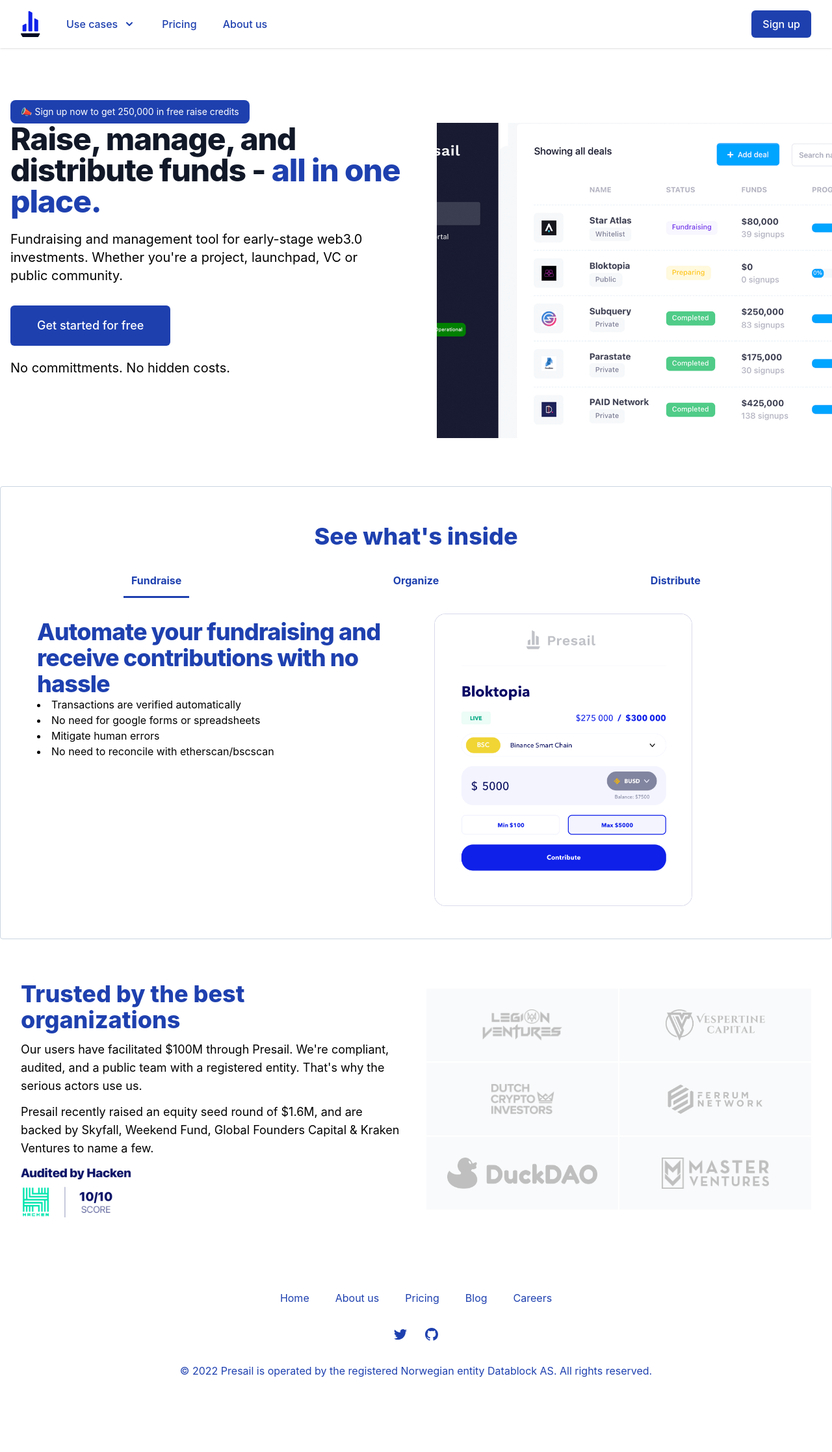
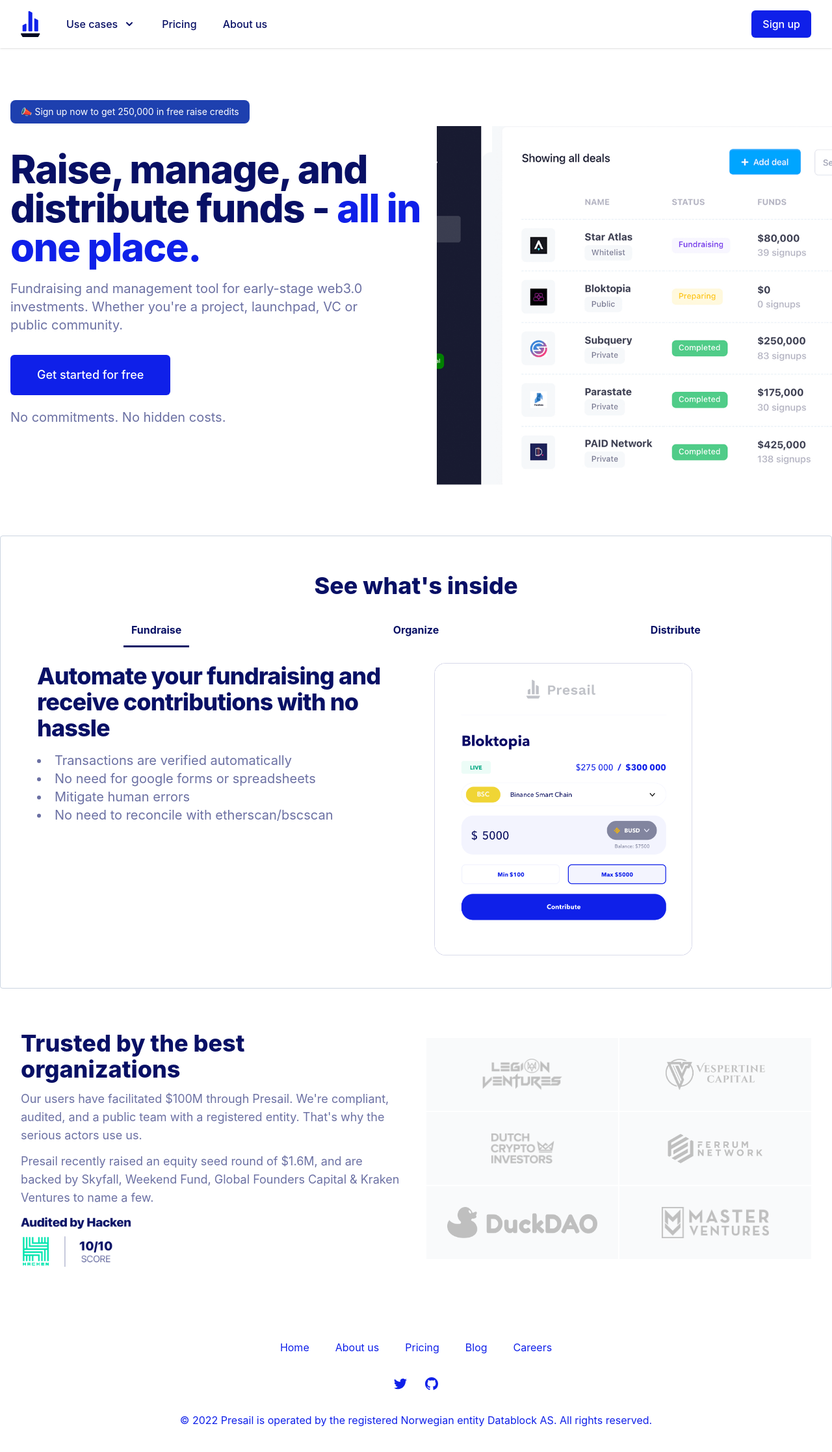
Before and after one commit to datablock-ai/presail-website, a Next.js app: page / in a window 1280 px wide. Shown: the top 2234 px of the page at 65% size. Before the commit the page ends 2169 px from the top, so only its background shows below. Built offline with nearby package versions, Linux system fonts and the light colour scheme.

Commit message:
Clean up

```diff
--- a/components/Clients.js
+++ b/components/Clients.js
@@ -4,13 +4,13 @@
       <div className="max-w-7xl mx-auto py-12 px-4 sm:px-6 lg:py-16 lg:px-8">
         <div className="lg:grid lg:grid-cols-2 lg:gap-8 lg:items-center">
           <div>
-            <h2 className="text-3xl font-extrabold text-blue-800 sm:text-4xl">
+            <h2 className="text-3xl font-extrabold text-deep sm:text-4xl">
               Trusted by the best organizations
             </h2>
-            <p className="mt-3 max-w-3xl text-lg text-black">
+            <p className="mt-3 max-w-3xl text-lg text-subgray">
               Our users have facilitated $100M through Presail. We're compliant, audited, and a public team with a registered entity. That's why the serious actors use us.
             </p>
-            <p className="mt-3 max-w-3xl text-lg text-black">
+            <p className="mt-3 max-w-3xl text-lg text-subgray">
               Presail recently raised an equity seed round of $1.6M, and are backed by Skyfall, Weekend Fund, Global Founders Capital & Kraken Ventures to name a few.
             </p>
             <img src="audited.png" className="h-20 mt-3" alt="Audited by Hacken" />
--- a/components/Employees.js
+++ b/components/Employees.js
@@ -1,4 +1,3 @@
-import Image from 'next/image'
 import { ChevronRightIcon } from '@heroicons/react/solid'
 const people = [
   {
--- a/components/Footer.js
+++ b/components/Footer.js
@@ -42,7 +42,7 @@
           {navigation.main.map((item) => (
             <div key={item.name} className="px-5 py-2">
               <Link href={item.href}>
-              <a className="text-base text-blue-800">
+              <a className="text-base text-main">
                 {item.name}
               </a>
               </Link>
@@ -51,13 +51,13 @@
         </nav>
         <div className="mt-8 flex justify-center space-x-6">
           {navigation.social.map((item) => (
-            <a key={item.name} href={item.href} className="text-blue-800">
+            <a key={item.name} href={item.href} className="text-main">
               <span className="sr-only">{item.name}</span>
               <item.icon className="h-6 w-6" aria-hidden="true" />
             </a>
           ))}
         </div>
-        <p className="mt-8 text-center text-base text-blue-800">&copy; 2022 Presail is operated by the registered Norwegian entity Datablock AS. All rights reserved.</p>
+        <p className="mt-8 text-center text-base text-main">&copy; 2022 Presail is operated by the registered Norwegian entity Datablock AS. All rights reserved.</p>
       </div>
     </footer>
   )
--- a/components/Header.js
+++ b/components/Header.js
@@ -68,7 +68,7 @@
             </Link>
           </div>
           <div className="-mr-2 -my-2 md:hidden">
-            <Popover.Button className="bg-blue-800 rounded-md p-2 inline-flex items-center justify-center text-white focus:outline-none focus:ring-2 focus:ring-inset">
+            <Popover.Button className="bg-deep rounded-md p-2 inline-flex items-center justify-center text-white focus:outline-none focus:ring-2 focus:ring-inset">
               <span className="sr-only">Open menu</span>
               <MenuIcon className="h-6 w-6" aria-hidden="true" />
             </Popover.Button>
@@ -80,14 +80,14 @@
                   <>
                     <Popover.Button
                       className={classNames(
-                        open ? 'text-blue-800' : 'text-blue-800',
+                        open ? 'text-deep' : 'text-deep',
                         'group bg-white rounded-md inline-flex items-center text-base font-medium focus:outline-none'
                       )}
                     >
                       <span>Use cases</span>
                       <ChevronDownIcon
                         className={classNames(
-                          open ? 'text-blue-800' : 'text-blue-800',
+                          open ? 'text-deep' : 'text-deep',
                           'ml-2 h-5 w-5'
                         )}
                         aria-hidden="true"
@@ -109,20 +109,20 @@
                             <a
                               key={item.name}
                               href={item.href}
-                              className="-m-3 p-3 flex flex-col justify-between rounded-lg hover:bg-background"
+                              className="-m-3 p-3 flex flex-col justify-between rounded-lg hover:bg-main"
                             >
                               <div className="flex md:h-full lg:flex-col">
                                 <div className="flex-shrink-0">
-                                  <span className="inline-flex items-center justify-center h-10 w-10 rounded-md bg-indigo-400 text-blue-800 sm:h-12 sm:w-12">
+                                  <span className="inline-flex items-center justify-center h-10 w-10 rounded-md bg-indigo-400 text-deep sm:h-12 sm:w-12">
                                     <item.icon className="h-6 w-6" aria-hidden="true" />
                                   </span>
                                 </div>
                                 <div className="ml-4 md:flex-1 md:flex md:flex-col md:justify-between lg:ml-0 lg:mt-4">
                                   <div>
-                                    <p className="text-base font-medium text-blue-800">{item.name}</p>
-                                    <p className="mt-1 text-sm text-indigo-400">{item.description}</p>
+                                    <p className="text-base font-medium text-deep">{item.name}</p>
+                                    <p className="mt-1 text-sm text-subgray">{item.description}</p>
                                   </div>
-                                  <p className="mt-2 text-sm font-medium text-indigo-400 lg:mt-4">
+                                  <p className="mt-2 text-sm font-medium text-deep lg:mt-4">
                                     Learn more <span aria-hidden="true">&rarr;</span>
                                   </p>
                                 </div>
@@ -130,16 +130,16 @@
                             </a>
                           ))}
                         </div>
-                        <div className="bg-blue-800">
+                        <div className="bg-main">
                           <div className="max-w-7xl mx-auto space-y-6 px-4 py-5 sm:flex sm:space-y-0 sm:space-x-10 sm:px-6 lg:px-8">
                             {callsToAction.map((item) => (
                               <div key={item.name} className="flow-root">
                                 <a
                                   href={item.href}
                                   target="_blank"
-                                  className="-m-3 p-3 flex items-center rounded-md text-base font-medium text-blue-800 bg-indigo-400"
+                                  className="-m-3 p-3 flex items-center rounded-md text-base font-medium text-deep bg-indigo-400"
                                 >
-                                  <item.icon className="flex-shrink-0 h-6 w-6 text-blue-800" aria-hidden="true" />
+                                  <item.icon className="flex-shrink-0 h-6 w-6 text-deep" aria-hidden="true" />
                                   <span className="ml-3">{item.name}</span>
                                 </a>
                               </div>
@@ -152,12 +152,12 @@
                 )}
               </Popover>
               <Link href="/pricing">
-                <a className="text-base font-medium text-blue-800">
+                <a className="text-base font-medium text-deep">
                   Pricing
                 </a>
               </Link>
               <Link href="/about">
-                <a className="text-base font-medium text-blue-800">
+                <a className="text-base font-medium text-deep">
                   About us
                 </a>
               </Link>
@@ -165,7 +165,7 @@
             <div className="flex items-center md:ml-12">
               <a
                 href="https://app.presail.com/onboarding"
-                className="ml-8 inline-flex items-center justify-center px-4 py-2 border border-transparent rounded-md shadow-sm text-base font-medium text-white bg-blue-800"
+                className="ml-8 inline-flex items-center justify-center px-4 py-2 border border-transparent rounded-md shadow-sm text-base font-medium text-white bg-main"
               >
                 Sign up
               </a>
@@ -198,7 +198,7 @@
                   />
                 </div>
                 <div className="-mr-2">
-                  <Popover.Button className="bg-blue-800 rounded-md p-2 inline-flex items-center justify-center text-white focus:outline-none focus:ring-2 focus:ring-inset focus:ring-indigo-500">
+                  <Popover.Button className="bg-deep rounded-md p-2 inline-flex items-center justify-center text-white focus:outline-none focus:ring-2 focus:ring-inset focus:ring-indigo-500">
                     <span className="sr-only">Close menu</span>
                     <XIcon className="h-6 w-6" aria-hidden="true" />
                   </Popover.Button>
@@ -206,7 +206,7 @@
               </div>
               <div className="mt-6 sm:mt-8">
                 <nav>
-                  <span className="text-blue-800 font-bold">Use cases</span>
+                  <span className="text-deep font-bold">Use cases</span>
                   <div className="grid gap-7 sm:grid-cols-2 sm:gap-y-8 sm:gap-x-4 pt-2">
                     {solutions.map((item) => (
                       <a
@@ -214,7 +214,7 @@
                         href={item.href}
                         className="-m-3 flex items-center p-3 rounded-lg hover:bg-background"
                       >
-                        <div className="flex-shrink-0 flex items-center justify-center h-10 w-10 rounded-md bg-indigo-400 text-blue-800 sm:h-12 sm:w-12">
+                        <div className="flex-shrink-0 flex items-center justify-center h-10 w-10 rounded-md bg-indigo-400 text-deep sm:h-12 sm:w-12">
                           <item.icon className="h-6 w-6" aria-hidden="true" />
                         </div>
                         <div className="ml-4 text-base font-medium text-gray-900">{item.name}</div>
@@ -240,7 +240,7 @@
               <div className="mt-6">
                 <a
                   href="https://app.presail.com/onboarding"
-                  className="w-full flex items-center justify-center px-4 py-2 border border-transparent rounded-md text-base font-medium text-white bg-blue-800"
+                  className="w-full flex items-center justify-center px-4 py-2 border border-transparent rounded-md text-base font-medium text-white bg-deep"
                 >
                   Sign up
                 </a>
--- a/components/Hero.js
+++ b/components/Hero.js
@@ -1,43 +1,32 @@
-/* This example requires Tailwind CSS v2.0+ */
-import { Fragment } from 'react'
-import { Popover, Transition } from '@headlessui/react'
-import { MenuIcon, XIcon } from '@heroicons/react/outline'
-
-const navigation = [
-  { name: 'Pricing', href: '/pricing' },
-]
-
-export default function Example() {
+export default function Hero() {
   return (
     <div className="relative bg-white overflow-hidden mt-20">
       <div className="max-w-7xl mx-auto">
         <div className="relative z-10 pb-8 bg-white sm:pb-16 md:pb-20 lg:max-w-2xl lg:w-full lg:pb-28 xl:pb-32">
-
-
           <main className="mx-auto max-w-7xl px-4">
             <div className="sm:text-center lg:text-left">
-              <div className="inline-flex items-center text-white bg-blue-800 rounded-lg p-1 px-3 sm:text-base lg:text-sm xl:text-base">
+              <div className="mb-10 inline-flex items-center text-white bg-blue-800 rounded-lg p-1 px-3 sm:text-base lg:text-sm xl:text-base">
                 <span className="p-1 text-sm">📣 Sign up now to get 250,000 in free raise credits</span>
               </div>
-              <h1 className="text-4xl tracking-tight font-extrabold text-gray-900 sm:text-5xl md:text-5xl">
+              <h1 className="text-4xl tracking-tight font-extrabold text-deep sm:text-5xl md:text-6xl">
                 <span className="block xl:inline">Raise, manage, and</span>{' '}
-                <span className="block xl:inline">distribute funds - <span className="text-blue-800">all in one place.</span></span>
+                <span className="block xl:inline">distribute funds - <span className="text-main">all in one place.</span></span>
               </h1>
-              <p className="mt-3 text-base text-black sm:mt-5 sm:text-lg sm:max-w-xl sm:mx-auto md:mt-5 md:text-xl lg:mx-0">
+              <p className="mt-3 text-base text-subgray sm:mt-5 sm:text-lg sm:max-w-xl sm:mx-auto md:mt-5 md:text-xl lg:mx-0">
                 Fundraising and management tool for early-stage web3.0 investments. Whether you're a project, launchpad, VC or public community.
               </p>
               <div className="mt-5 sm:mt-8 sm:flex sm:justify-center lg:justify-start">
                 <div className="">
                   <a
                     href="https://app.presail.com/onboarding"
-                    className="w-full flex items-center justify-center px-8 py-3 border border-transparent text-base font-medium rounded-md text-white bg-blue-800 hover:bg-indigo-200 md:py-4 md:text-lg md:px-10"
+                    className="w-full flex items-center justify-center px-8 py-3 border border-transparent text-base font-medium rounded-md text-white bg-main md:py-4 md:text-lg md:px-10"
                   >
                     Get started for free
                   </a>
                 </div>
               </div>
               <div className="">
-                <p className="mt-3 text-base text-black sm:mt-5 sm:text-lg sm:max-w-xl sm:mx-auto md:mt-5 md:text-xl lg:mx-0">No committments. No hidden costs.</p>
+                <p className="mt-3 text-base text-subgray sm:mt-5 sm:text-lg sm:max-w-xl sm:mx-auto md:mt-5 md:text-xl lg:mx-0">No commitments. No hidden costs.</p>
               </div>
             </div>
           </main>
@@ -45,7 +34,7 @@
       </div>
       <div className="lg:absolute lg:inset-y-0 lg:right-0 lg:w-1/2">
         <img
-          className="h-56 w-full object-cover sm:h-72 md:h-96 lg:w-full lg:h-full"
+          className="h-56 object-cover sm:h-72 md:h-96 lg:h-full"
           src="platform2.webp"
           alt=""
         />
--- a/components/HowToPresail.js
+++ b/components/HowToPresail.js
@@ -41,7 +41,7 @@
 export default () => {
   return (
     <div className="mx-auto pt-12 px-4 max-w-7xl sm:px-6 lg:px-8 mt-10 rounded border border-slate-300">
-      <p className="mt-2 text-3xl font-extrabold sm:text-4xl text-center text-blue-800">
+      <p className="mt-2 text-3xl font-extrabold sm:text-4xl text-center text-deep">
         See what's inside
       </p>
       <TabList defaultSelected={defaultSelected} list={list} />
--- a/components/TabList.js
+++ b/components/TabList.js
@@ -39,7 +39,7 @@
                     );
                   }}
                   style={style}
-                  className="p-3 text-blue-800 font-bold"
+                  className="p-3 text-deep font-bold"
                 >
                   {item.tabText}
                 </button>
@@ -58,13 +58,13 @@
             <div className="tab-content">
               <div className="lg:grid lg:grid-cols-12 lg:gap-8">
                 <div className="lg:col-span-6 p-3">
-                  <p className="mt-2 text-3xl font-extrabold text-blue-800 tracking-tight sm:text-4xl">
+                  <h3 className="mb-4 text-3xl font-extrabold text-deep tracking-tight sm:text-4xl">
                     {selectedItem.title}
-                  </p>
+                  </h3>
                   <ul className="list-disc list-inside">
                     {selectedItem.bullets.map((bullet, index) => {
                       return (
-                        <li key={`bullet--${selectedItem.title}--${index}`}>
+                        <li key={`bullet--${selectedItem.title}--${index}`} className="text-base text-subgray sm:text-lg md:text-xl">
                           {bullet}
                         </li>
                       );
--- a/tailwind.config.js
+++ b/tailwind.config.js
@@ -19,8 +19,10 @@
         indigo: {
           400: '#00D8FF'
         },
-        background: '#0a2440',
-        deepbackground: '#081C33'
+        main: '#0F20E9',
+        deep: '#081065',
+        subgray: '#6B70A3',
+        secondary: '#E7E9FD'
       }
     },
     plugins: [
```
